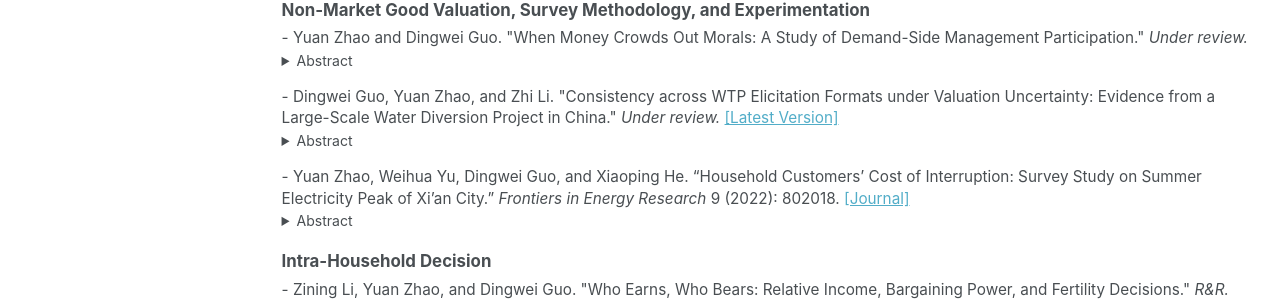
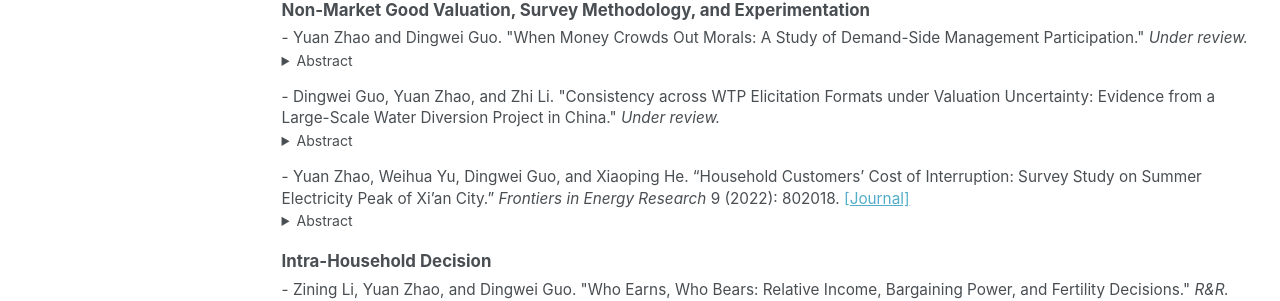
Before and after one commit to dw-guo/dw-guo.github.io, a Jekyll site: the page built from _pages/publications.html, in a window 1280 px wide and 1111 px high. Shown: the part 588-889 px from the top of the window. Built offline with Jekyll 4.4.1, drawn with Linux system fonts in a browser that asks for light colours; a style sheet for code colours, icons or effects is not loaded.

Commit message:
Remove link to CVM.pdf from publications page
Removed link to the latest version of the paper.

```diff
--- a/_pages/publications.html
+++ b/_pages/publications.html
@@ -147,7 +147,6 @@ This paper examines the spatial spillover effects of China’s 2011 Targeted Poo
   - Dingwei Guo, Yuan Zhao, and Zhi Li.
   "Consistency across WTP Elicitation Formats under Valuation Uncertainty: Evidence from a Large-Scale Water Diversion Project in China."
   <em>Under review.</em>
-  <a href="/files/CVM.pdf" target="_blank">[Latest Version]</a>
 </p>
 
 <details class="paper-abstract">
```
